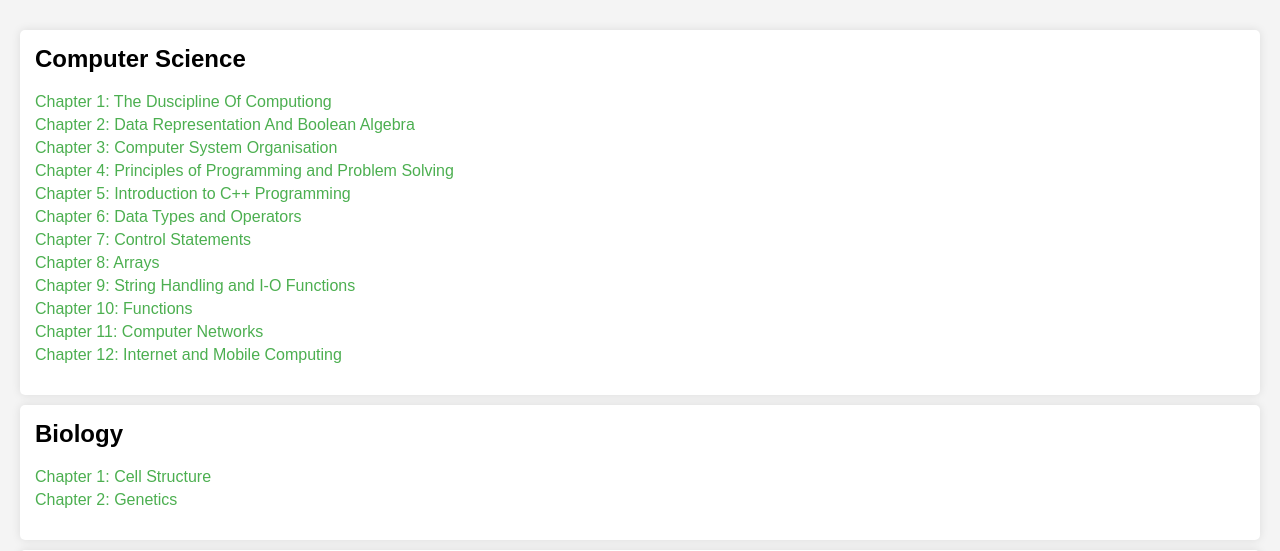
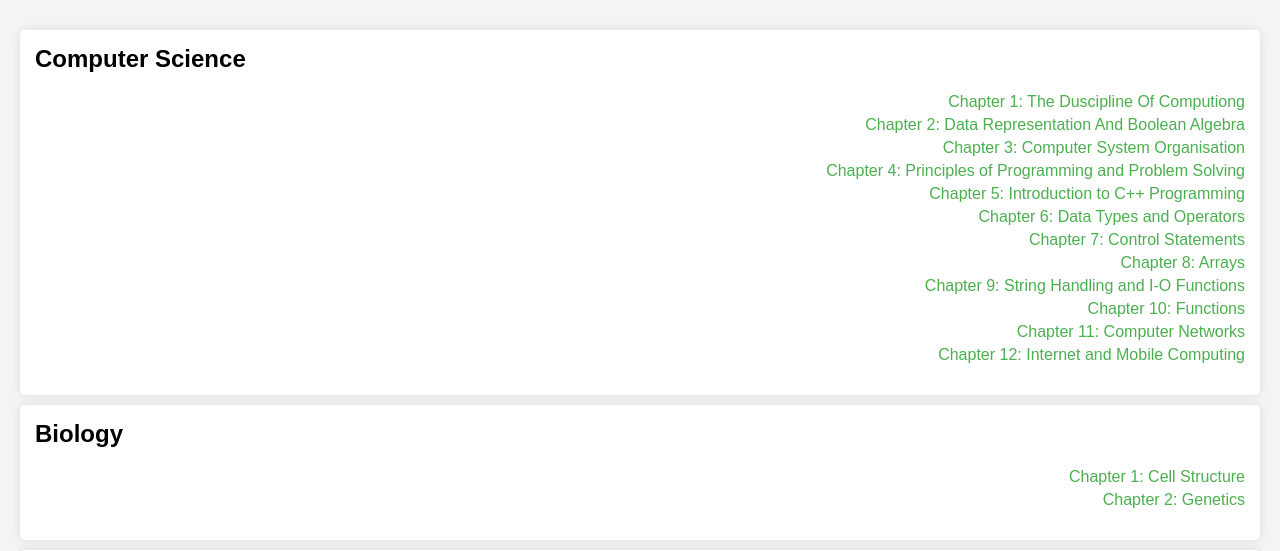
Before and after one commit to SHIBIL143/shibilgamer, a PHP site: page /plusonenotes/index.html in a window 1280 px wide. Shown: the part 69-620 px from the top of the page. Run offline with PHP 8.4, Linux system fonts and the light colour scheme.

Commit message:
Update styles.css

```diff
--- a/plusonenotes/styles.css
+++ b/plusonenotes/styles.css
@@ -44,11 +44,15 @@ main {
 .subject a {
     text-decoration: none;
     color: #4CAF50;
+    text-align: right; /* Aligns the text to the right */
+    display: block; /* Ensures the text alignment takes effect */
 }
 
 .subject a:hover {
     text-decoration: underline;
+    text-align: right; /* Aligns the text to the right on hover as well */
 }
+
 
 footer {
     text-align: center;
```
